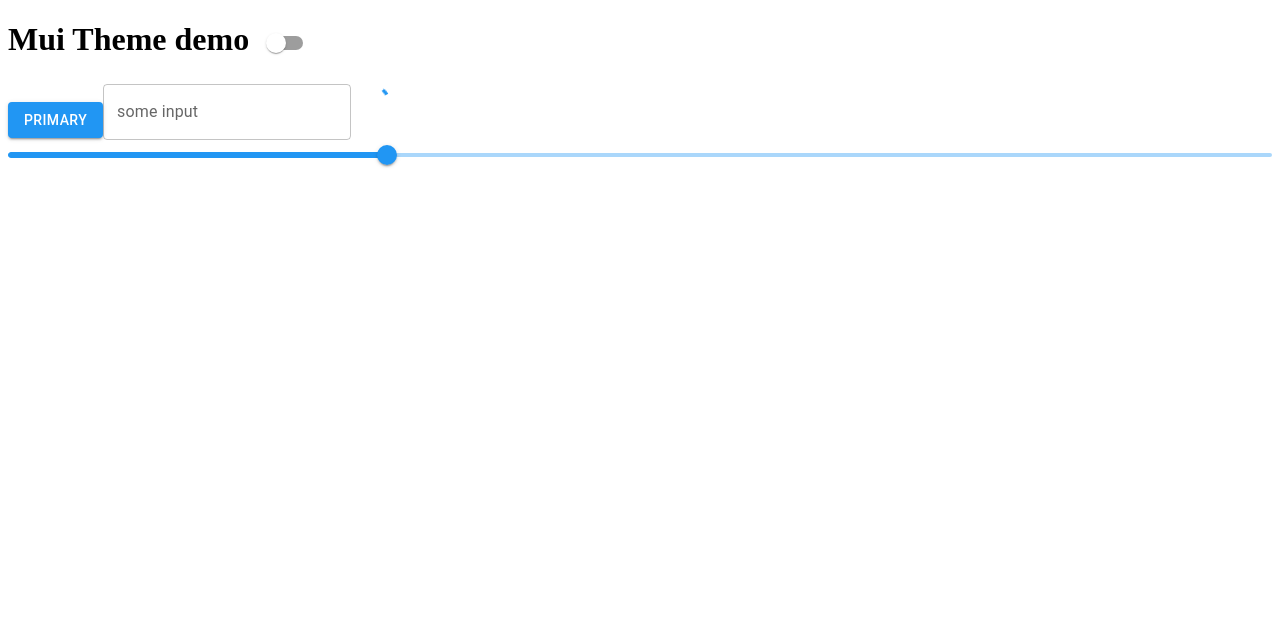
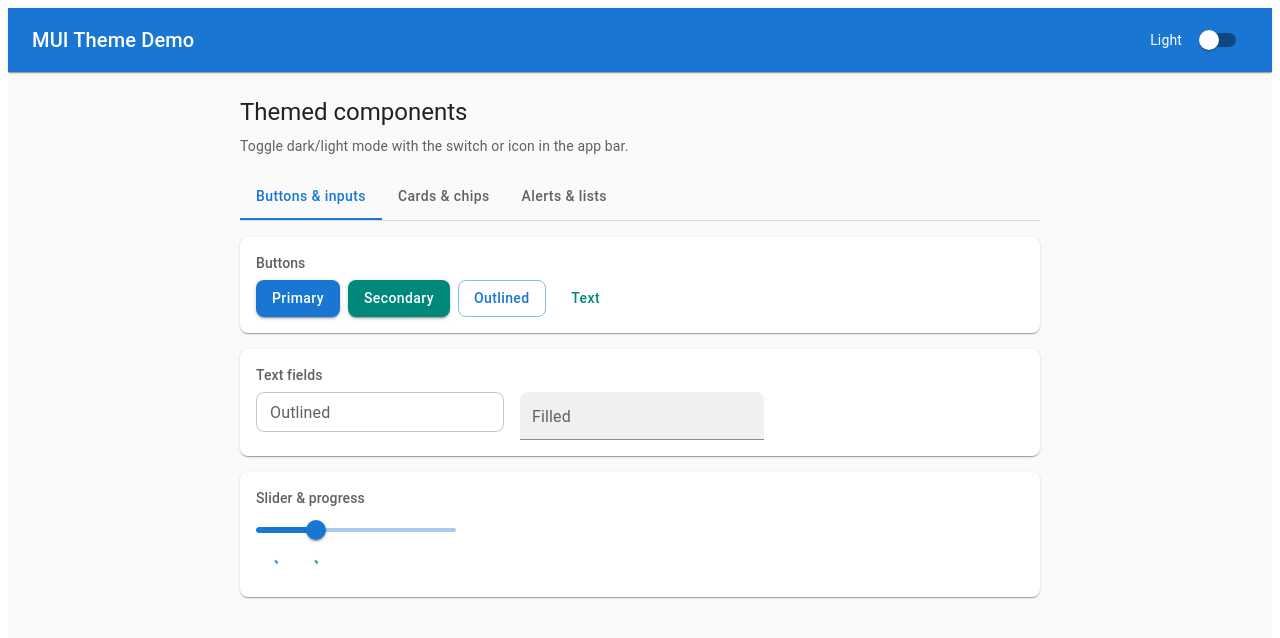
Before and after one commit to gavand-sagar/vite-project-feb-react-mui, a React (Vite) app: page /MuiTheme in a window 1280 px wide. Shown: the top 638 px of the page. Built offline with nearby package versions, Linux system fonts and the light colour scheme.

Commit message:
Mui theme demo added

```diff
--- a/package.json
+++ b/package.json
@@ -12,6 +12,7 @@
   "dependencies": {
     "@emotion/react": "^11.14.0",
     "@emotion/styled": "^11.14.1",
+    "@mui/icons-material": "^7.3.8",
     "@mui/material": "^7.3.8",
     "react": "^19.2.0",
     "react-dom": "^19.2.0",
--- a/src/MUITheme/MuiTheme.tsx
+++ b/src/MUITheme/MuiTheme.tsx
@@ -1,37 +1,250 @@
-import { Button, CircularProgress, createTheme, Slider, Switch, TextField, ThemeProvider } from '@mui/material'
-import { blue, green, lime, purple, grey } from '@mui/material/colors';
-import React, { useState } from 'react'
-
-type Props = {}
-
-const lightMode = createTheme({
-    palette: {
-        primary: blue,
+import {
+  Alert,
+  AppBar,
+  Box,
+  Button,
+  Card,
+  CardActions,
+  CardContent,
+  Chip,
+  CircularProgress,
+  createTheme,
+  Divider,
+  IconButton,
+  List,
+  ListItem,
+  ListItemText,
+  Paper,
+  Slider,
+  Switch,
+  Tab,
+  Tabs,
+  TextField,
+  ThemeProvider,
+  Toolbar,
+  Typography,
+} from '@mui/material';
+import { blue, grey, orange, teal } from '@mui/material/colors';
+import React, { useState } from 'react';
+const lightTheme = createTheme({
+  palette: {
+    mode: 'light',
+    primary: {
+      main: blue[700],
+      light: blue[400],
+      dark: blue[900],
     },
+    secondary: {
+      main: teal[600],
+      light: teal[400],
+      dark: teal[800],
+    },
+    background: {
+      default: grey[50],
+      paper: '#ffffff',
+    },
+    text: {
+      primary: grey[900],
+      secondary: grey[700],
+    },
+  },
+  shape: { borderRadius: 8 },
+  typography: {
+    button: { textTransform: 'none' as const },
+  },
 });
 
-
-const darkMode = createTheme({
-    palette: {
-        primary: green,
+const darkTheme = createTheme({
+  palette: {
+    mode: 'dark',
+    primary: {
+      main: blue[400],
+      light: blue[300],
+      dark: blue[600],
     },
+    secondary: {
+      main: orange[400],
+      light: orange[300],
+      dark: orange[600],
+    },
+    background: {
+      default: grey[900],
+      paper: grey[800],
+    },
+    text: {
+      primary: grey[100],
+      secondary: grey[400],
+    },
+  },
+  shape: { borderRadius: 8 },
+  typography: {
+    button: { textTransform: 'none' as const },
+  },
 });
 
+type Props = {};
 
-export default function MuiTheme({ }: Props) {
+export default function MuiTheme({}: Props) {
+  const [isDarkMode, setIsDarkMode] = useState(false);
+  const [tabValue, setTabValue] = useState(0);
+  const theme = isDarkMode ? darkTheme : lightTheme;
 
-    const [isDarkMode, setIsDarkMode] = useState(false)
+  return (
+    <ThemeProvider theme={theme}>
+      <Box sx={{ minHeight: '100vh', bgcolor: 'background.default' }}>
+        <AppBar position="static" color="primary" elevation={1}>
+          <Toolbar>
+            <Typography variant="h6" component="span" sx={{ flexGrow: 1 }}>
+              MUI Theme Demo
+            </Typography>
+            <Typography variant="body2" sx={{ mr: 1 }}>
+              {isDarkMode ? 'Dark' : 'Light'}
+            </Typography>
+            <Switch
+              checked={isDarkMode}
+              onChange={() => setIsDarkMode(!isDarkMode)}
+              color="secondary"
+            />
+          </Toolbar>
+        </AppBar>
 
-    return (
-        <div>
-            <h1>Mui Theme demo <Switch onChange={() => setIsDarkMode(!isDarkMode)} /> </h1>
-            <ThemeProvider theme={isDarkMode ? darkMode : lightMode}>
-                <Button color='primary' variant="contained">Primary</Button>
-                <TextField label={'some input'} color='primary' variant="outlined" />
-                <CircularProgress />
+        <Box sx={{ p: 3, maxWidth: 800, mx: 'auto' }}>
+          <Typography variant="h5" gutterBottom color="text.primary">
+            Themed components
+          </Typography>
+          <Typography variant="body2" color="text.secondary" sx={{ mb: 2 }}>
+            Toggle dark/light mode with the switch or icon in the app bar.
+          </Typography>
 
-                <Slider defaultValue={30} />
-            </ThemeProvider>
-        </div>
-    )
+          <Tabs
+            value={tabValue}
+            onChange={(_, v) => setTabValue(v)}
+            sx={{ borderBottom: 1, borderColor: 'divider', mb: 2 }}
+          >
+            <Tab label="Buttons & inputs" />
+            <Tab label="Cards & chips" />
+            <Tab label="Alerts & lists" />
+          </Tabs>
+
+          {tabValue === 0 && (
+            <Box sx={{ display: 'flex', flexDirection: 'column', gap: 2 }}>
+              <Paper elevation={1} sx={{ p: 2 }}>
+                <Typography variant="subtitle2" color="text.secondary" gutterBottom>
+                  Buttons
+                </Typography>
+                <Box sx={{ display: 'flex', gap: 1, flexWrap: 'wrap' }}>
+                  <Button color="primary" variant="contained">
+                    Primary
+                  </Button>
+                  <Button color="secondary" variant="contained">
+                    Secondary
+                  </Button>
+                  <Button color="primary" variant="outlined">
+                    Outlined
+                  </Button>
+                  <Button color="secondary" variant="text">
+                    Text
+                  </Button>
+                </Box>
+              </Paper>
+
+              <Paper elevation={1} sx={{ p: 2 }}>
+                <Typography variant="subtitle2" color="text.secondary" gutterBottom>
+                  Text fields
+                </Typography>
+                <Box sx={{ display: 'flex', gap: 2, flexWrap: 'wrap' }}>
+                  <TextField label="Outlined" variant="outlined" color="primary" size="small" />
+                  <TextField label="Filled" variant="filled" color="secondary" size="small" />
+                </Box>
+              </Paper>
+
+              <Paper elevation={1} sx={{ p: 2 }}>
+                <Typography variant="subtitle2" color="text.secondary" gutterBottom>
+                  Slider & progress
+                </Typography>
+                <Slider defaultValue={30} color="primary" valueLabelDisplay="auto" sx={{ maxWidth: 200 }} />
+                <Box sx={{ display: 'flex', gap: 2, mt: 1 }}>
+                  <CircularProgress color="primary" size={24} />
+                  <CircularProgress color="secondary" size={24} />
+                </Box>
+              </Paper>
+            </Box>
+          )}
+
+          {tabValue === 1 && (
+            <Box sx={{ display: 'flex', flexDirection: 'column', gap: 2 }}>
+              <Card variant="outlined" sx={{ bgcolor: 'background.paper' }}>
+                <CardContent>
+                  <Typography variant="h6" color="text.primary" gutterBottom>
+                    Card title
+                  </Typography>
+                  <Typography variant="body2" color="text.secondary">
+                    Cards use background.paper and adapt to the active theme.
+                  </Typography>
+                </CardContent>
+                <CardActions>
+                  <Button size="small" color="primary">
+                    Action
+                  </Button>
+                  <Button size="small" color="secondary">
+                    Cancel
+                  </Button>
+                </CardActions>
+              </Card>
+
+              <Paper elevation={1} sx={{ p: 2 }}>
+                <Typography variant="subtitle2" color="text.secondary" gutterBottom>
+                  Chips
+                </Typography>
+                <Box sx={{ display: 'flex', gap: 1, flexWrap: 'wrap' }}>
+                  <Chip label="Default" color="primary" />
+                  <Chip label="Secondary" color="secondary" variant="outlined" />
+                  <Chip label="Filled" color="primary" variant="filled" />
+                </Box>
+              </Paper>
+
+              <Paper elevation={1} sx={{ p: 2 }}>
+                <Typography variant="subtitle2" color="text.secondary" gutterBottom>
+                  Divider
+                </Typography>
+                <Typography variant="body2" color="text.primary">
+                  Content above
+                </Typography>
+                <Divider sx={{ my: 2 }} />
+                <Typography variant="body2" color="text.primary">
+                  Content below — divider color follows theme.
+                </Typography>
+              </Paper>
+            </Box>
+          )}
+
+          {tabValue === 2 && (
+            <Box sx={{ display: 'flex', flexDirection: 'column', gap: 2 }}>
+              <Alert severity="success" color="success">
+                Success alert — theme affects container and text.
+              </Alert>
+              <Alert severity="info">Info alert.</Alert>
+              <Alert severity="warning">Warning alert.</Alert>
+              <Alert severity="error">Error alert.</Alert>
+
+              <Paper elevation={1} sx={{ overflow: 'hidden' }}>
+                <Typography variant="subtitle2" color="text.secondary" sx={{ px: 2, pt: 2 }}>
+                  List (theme-aware)
+                </Typography>
+                <List dense>
+                  <ListItem>
+                    <ListItemText primary="Primary text" secondary="Secondary text" />
+                  </ListItem>
+                  <Divider component="li" />
+                  <ListItem>
+                    <ListItemText primary="Another item" secondary="Theme colors apply" />
+                  </ListItem>
+                </List>
+              </Paper>
+            </Box>
+          )}
+        </Box>
+      </Box>
+    </ThemeProvider>
+  );
 }
```
Also changed, not shown: 1 other file (tests, documents, lock files or other folders).
